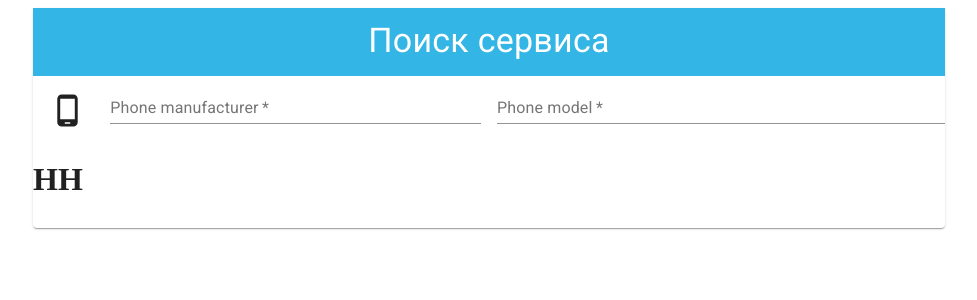
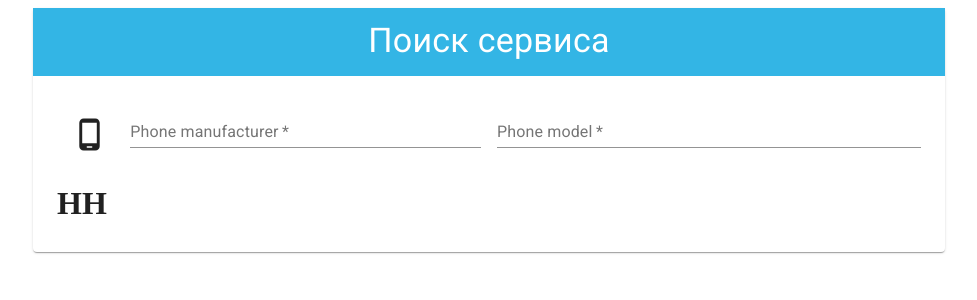
Before and after one commit to AlekseySknar/ServiceForm, a React (Create React App) app: page / in a window 1280 px wide. Shown: the top 300 px of the page, without its empty margins (151-1128 px from the left). Built offline with nearby package versions, Linux system fonts and the light colour scheme.

Commit message:
Added panding

```diff
--- a/src/App.js
+++ b/src/App.js
@@ -8,7 +8,7 @@ import Typography from "@material-ui/core/Typography";
 
 import PhoneAndroidRoundedIcon from "@material-ui/icons/PhoneAndroidRounded";
 
-const useStyles = makeStyles({
+const useStyles = makeStyles(theme => ({
   paperHead: {
     backgroundColor: "#33b5e5",
     height: 68,
@@ -16,13 +16,20 @@ const useStyles = makeStyles({
   },
   media: {
     height: 140,
-    backgroundColor: "#aaa"
+    backgroundColor: "aaa"
   },
   headerText: {
     color: "white",
     paddingTop: 12
+  },
+  gridItem: {
+    padding: 2
+  },
+  container: {
+    width: "auto",
+    margin: theme.spacing(2)
   }
-});
+}));
 
 function App() {
   const myStyles = useStyles();
@@ -41,7 +48,12 @@ function App() {
             </Typography>
           </div>
 
-          <Grid container spacing={2} alignItems="flex-end">
+          <Grid
+            container
+            spacing={2}
+            alignItems="flex-end"
+            className={myStyles.container}
+          >
             <Grid
               item
               xs={12}
@@ -54,7 +66,7 @@ function App() {
             >
               <PhoneAndroidRoundedIcon fontSize="large" color="#aaa" />
             </Grid>
-            <Grid item xs={12} sm={5}>
+            <Grid item xs={12} sm={5} className={myStyles.gridItem}>
               <TextField
                 required
                 id="firstName"
```
